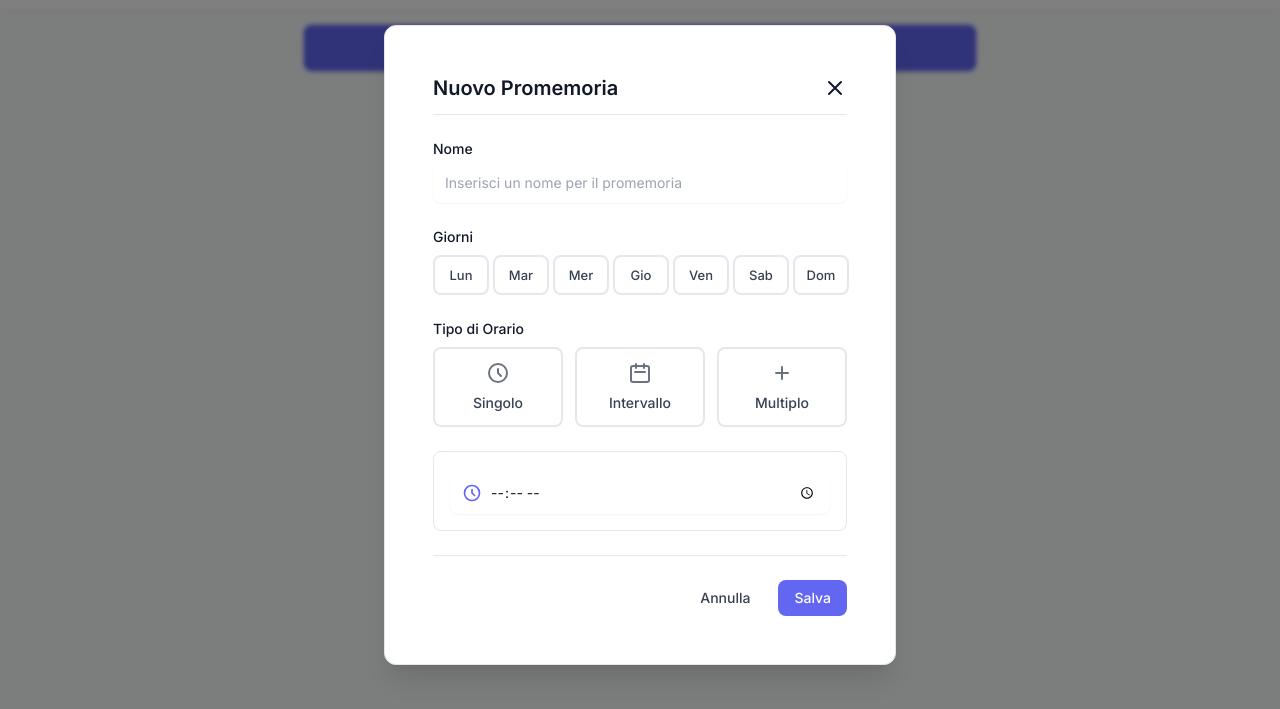
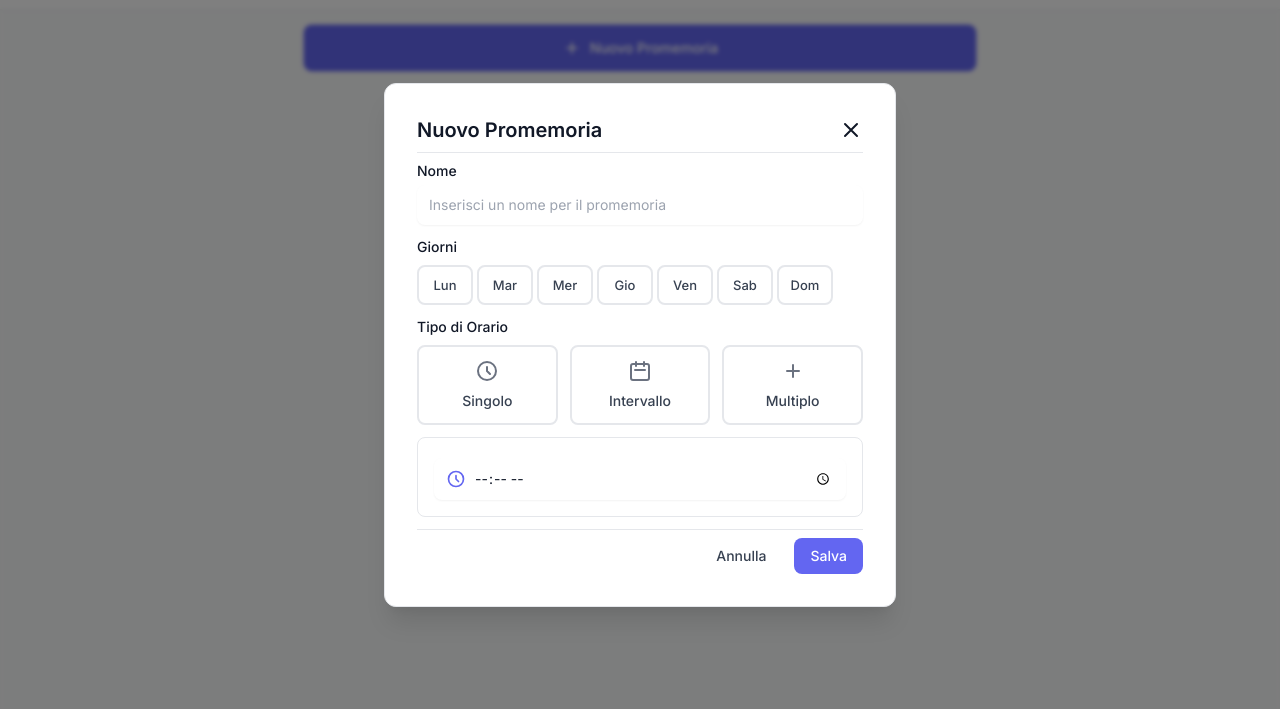
Before and after one commit to ToX82/lazy-reminder, a plain HTML site: page index.html in a window 1280 px wide. Both pictures are taken after a click on the button "Nuovo Promemoria". Shown: the part 55-764 px from the top of the page. Drawn offline with nearby package versions, Linux system fonts and the light colour scheme.

Commit message:
Use less padding for modal dialogs

```diff
--- a/index.html
+++ b/index.html
@@ -102,10 +102,10 @@
         </div>
 
         <div class="modal-overlay" id="modal-overlay"></div>
-        <div id="reminder-modal" class="modal fixed inset-0 flex items-center justify-center z-50 p-4">
+        <div id="reminder-modal" class="modal fixed inset-0 flex items-center justify-center z-50 p-2">
             <div class="modal-content rounded-xl shadow-2xl w-full max-w-lg transform transition-all duration-300 theme-transition">
-                <div class="p-6 space-y-6">
-                    <div class="flex justify-between items-center border-b pb-3 theme-transition">
+                <div class="p-2 space-y-2">
+                    <div class="flex justify-between items-center border-b pb-2 theme-transition">
                         <h3 class="text-xl font-semibold theme-transition" id="modal-title">
                             Nuovo Promemoria
                         </h3>
@@ -116,7 +116,7 @@
                         </button>
                     </div>
 
-                    <form id="reminder-form" class="space-y-6">
+                    <form id="reminder-form" class="space-y-3">
                         <!-- Nome Promemoria -->
                         <div>
                             <label for="reminder-name" class="block text-sm font-medium mb-1 theme-transition">
@@ -289,7 +289,7 @@
                         </div>
 
                         <!-- Pulsanti -->
-                        <div class="flex justify-end space-x-3 pt-6 border-t theme-transition">
+                        <div class="flex justify-end space-x-3 pt-2 border-t theme-transition">
                             <button type="button" id="cancel-reminder" class="px-4 py-2 text-sm font-medium rounded-lg text-gray-700 dark:text-gray-300 hover:bg-gray-100 dark:hover:bg-gray-700 theme-transition">
                                 Annulla
                             </button>
```
